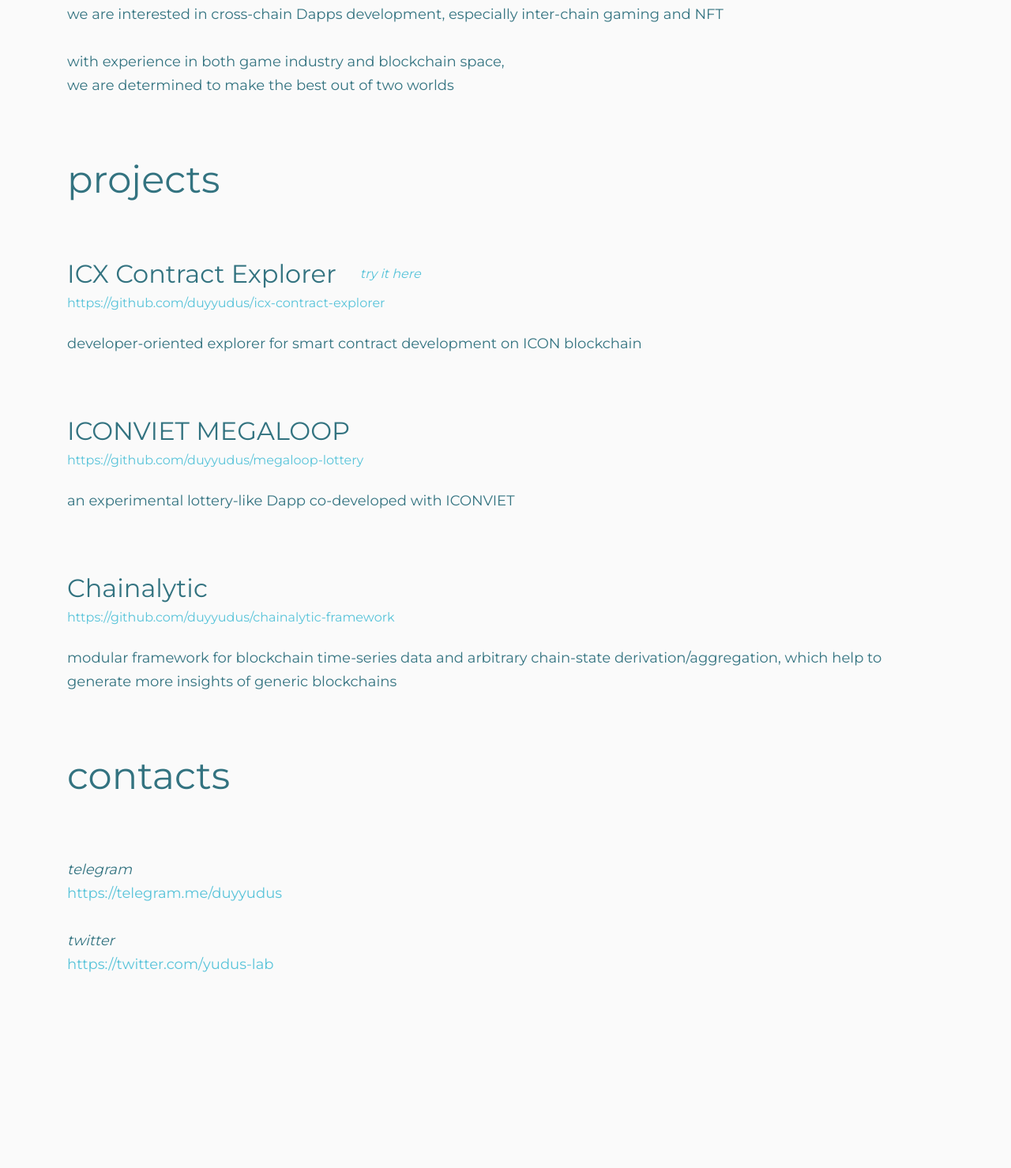
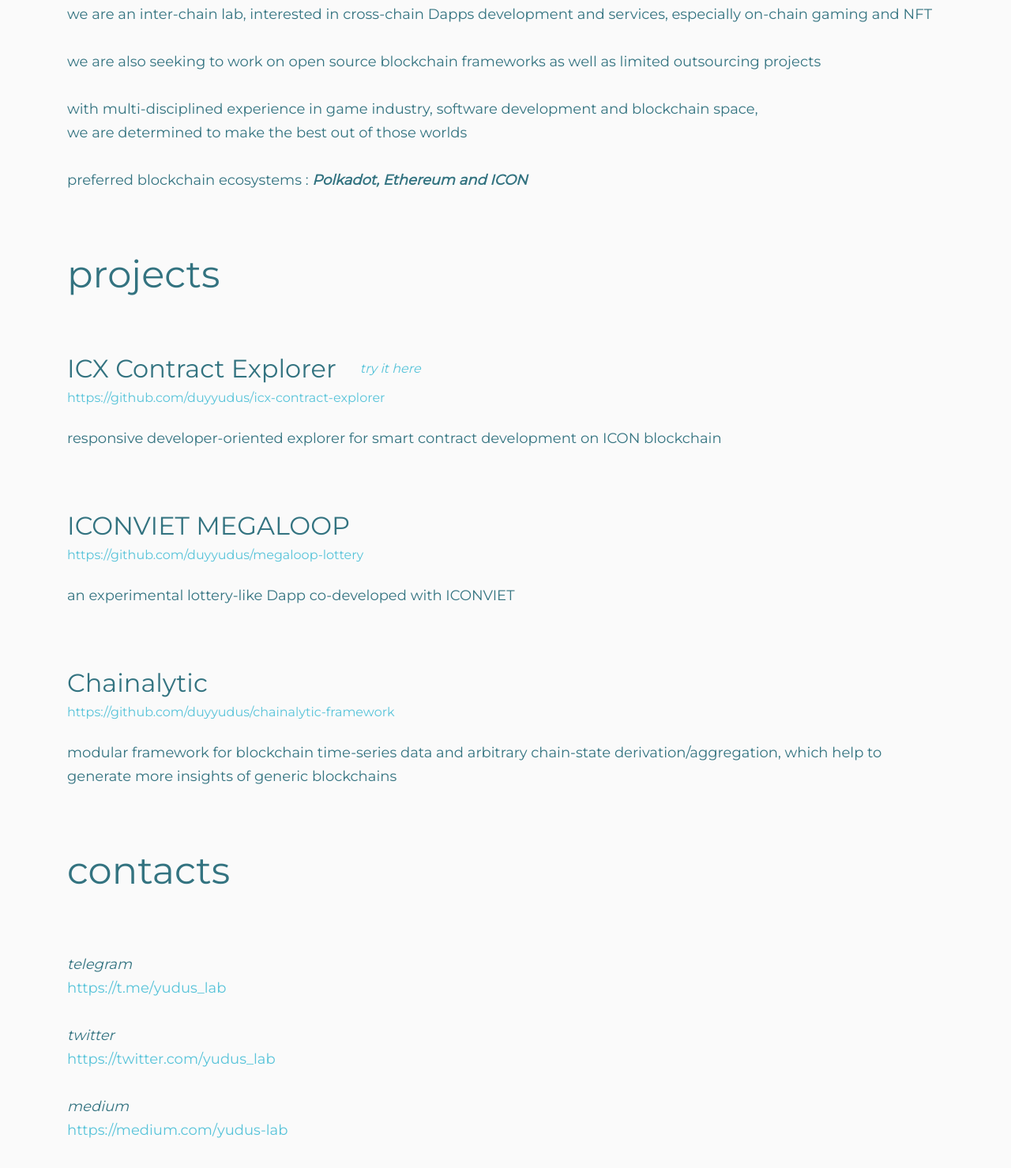
Before and after one commit to duyyudus/yudus-dev, a Gatsby site: page / in a window 1280 px wide. Shown: the part 285-1764 px from the top of the page at 79% size. Before the commit the page ends 1601 px from the top, so only its background shows below. Built offline with nearby package versions, Linux system fonts and the light colour scheme; Gatsby itself is replaced by a stand-in of ours; a web font is replaced by a local one.

Commit message:
Update content

```diff
--- a/src/pages/index.js
+++ b/src/pages/index.js
@@ -34,13 +34,24 @@ function Intro() {
   return (
     <div className="row" id="intro-row">
       <p className="col Intro">
-        we are interested in cross-chain Dapps development, especially
-        inter-chain gaming and NFT
+        we are an inter-chain lab, interested in cross-chain Dapps development and services,
+        especially on-chain gaming and NFT
         <br />
         <br />
-        with experience in both game industry and blockchain space,
+        we are also seeking to work on open source blockchain frameworks as well
+        as limited outsourcing projects
         <br />
-        we are determined to make the best out of two worlds
+        <br />
+        with multi-disciplined experience in game industry, software development
+        and blockchain space,
+        <br />
+        we are determined to make the best out of those worlds
+        <br />
+        <br />
+        preferred blockchain ecosystems :{" "}
+        <b>
+          <i>Polkadot, Ethereum and ICON</i>
+        </b>
       </p>
     </div>
   );
@@ -59,22 +70,28 @@ function ContactDetail() {
     <div className="row" id="contact-detail-row">
       <p className="col ContactDetail">
         <i>telegram</i> <br />
-        <a
-          className="custom-link"
-          href="https://telegram.me/duyyudus"
-          alt="Telegram"
-        >
-          https://telegram.me/duyyudus
+        <a className="custom-link" href="https://t.me/yudus_lab" alt="Telegram">
+          https://t.me/yudus_lab
         </a>
         <br />
         <br />
         <i>twitter</i> <br />
         <a
           className="custom-link"
-          href="https://twitter.com/yudus-lab"
+          href="https://twitter.com/yudus_lab"
           alt="Twitter"
         >
-          https://twitter.com/yudus-lab
+          https://twitter.com/yudus_lab
+        </a>
+        <br />
+        <br />
+        <i>medium</i> <br />
+        <a
+          className="custom-link"
+          href="https://medium.com/yudus-lab"
+          alt="Medium"
+        >
+          https://medium.com/yudus-lab
         </a>
       </p>
     </div>
@@ -139,7 +156,7 @@ export default function Home() {
       <Project />
       <ProjectItem
         title="ICX Contract Explorer"
-        intro="developer-oriented explorer for smart contract development on ICON blockchain"
+        intro="responsive developer-oriented explorer for smart contract development on ICON blockchain"
         github="https://github.com/duyyudus/icx-contract-explorer"
         appLink="https://yudus.dev/icxce"
       />
```
